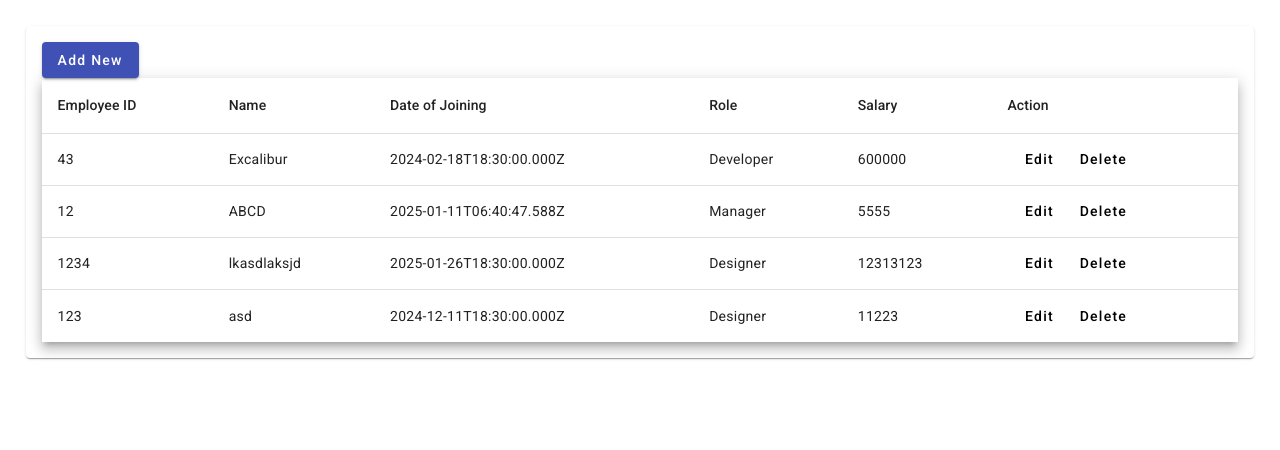
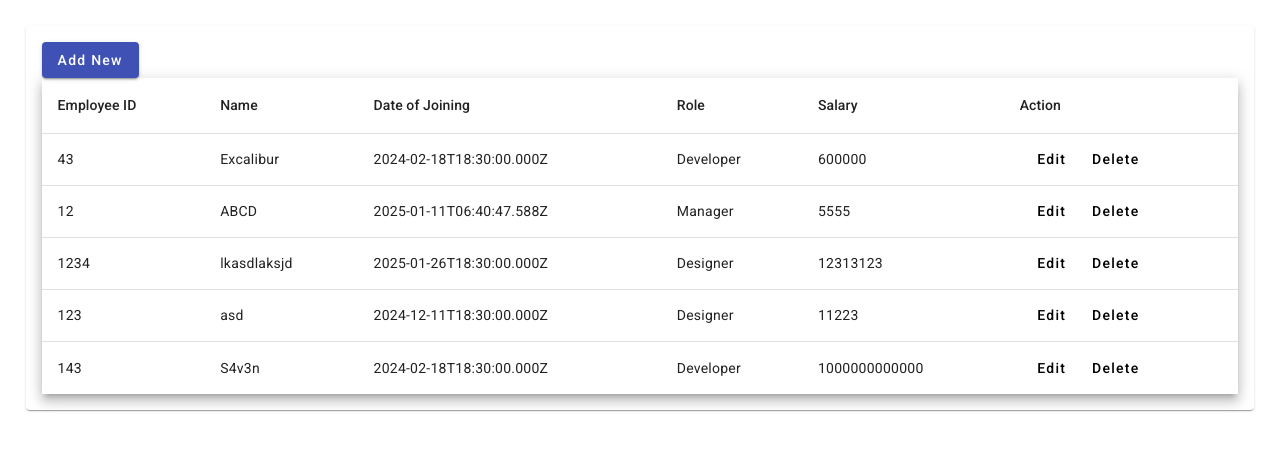
Before and after one commit to Sridharvn/Angular-CRUD-APP-With-NGRX, an Angular app: page /employee in a window 1280 px wide. Shown: the top 450 px of the page. Built offline with nearby package versions, Linux system fonts and the light colour scheme; data requests are answered from the project's data file.

Commit message:
Added unsubscription to addEmployee

```diff
--- a/src/app/components/add-employee/add-employee.component.ts
+++ b/src/app/components/add-employee/add-employee.component.ts
@@ -1,5 +1,5 @@
 import { MatButtonModule } from '@angular/material/button';
-import { Component } from '@angular/core';
+import { Component, OnDestroy } from '@angular/core';
 import { MatCardModule } from '@angular/material/card';
 import { MatDialogModule, MatDialogRef } from '@angular/material/dialog';
 import {
@@ -17,6 +17,7 @@ import { provideNativeDateAdapter } from '@angular/material/core';
 import { Employee } from '../../models/employee';
 import { EmployeeService } from '../../services/employee.service';
 import { ToastrService } from 'ngx-toastr';
+import { Subscription } from 'rxjs';
 
 @Component({
   selector: 'app-add-employee',
@@ -35,12 +36,15 @@ import { ToastrService } from 'ngx-toastr';
   templateUrl: './add-employee.component.html',
   styleUrl: './add-employee.component.scss',
 })
-export class AddEmployeeComponent {
+export class AddEmployeeComponent implements OnDestroy {
+  private subscription: Subscription = new Subscription();
+
   constructor(
     private employeeService: EmployeeService,
     private ref: MatDialogRef<AddEmployeeComponent>,
     private toaster: ToastrService
   ) {}
+
   title = 'Add Employee';
   empForm = new FormGroup({
     id: new FormControl(0),
@@ -49,6 +53,7 @@ export class AddEmployeeComponent {
     role: new FormControl('', Validators.required),
     salary: new FormControl(0, Validators.required),
   });
+
   saveEmployee() {
     if (this.empForm.valid) {
       let _data: Employee = {
@@ -58,14 +63,21 @@ export class AddEmployeeComponent {
         role: this.empForm.get('role')?.value ?? '',
         salary: this.empForm.get('salary')?.value ?? 0,
       };
-      this.employeeService.addEmployee(_data).subscribe(() => {
-        // alert('saved');
-        this.toaster.success('Added User', 'Created');
-        this.closePopup();
-      });
+      let sub = this.subscription.add(
+        this.employeeService.addEmployee(_data).subscribe(() => {
+          this.toaster.success('Added User', 'Created');
+          this.closePopup();
+        })
+      );
+      this.subscription.add(sub);
     }
   }
+
   closePopup() {
     this.ref.close();
   }
+
+  ngOnDestroy() {
+    this.subscription.unsubscribe();
+  }
 }
--- a/src/app/data/db.json
+++ b/src/app/data/db.json
@@ -27,6 +27,13 @@
       "doj": "2024-12-11T18:30:00.000Z",
       "role": "Designer",
       "salary": 11223
+    },
+    {
+      "id": "143",
+      "name": "S4v3n",
+      "doj": "2024-02-18T18:30:00.000Z",
+      "role": "Developer",
+      "salary": 1000000000000
     }
   ]
 }
```
